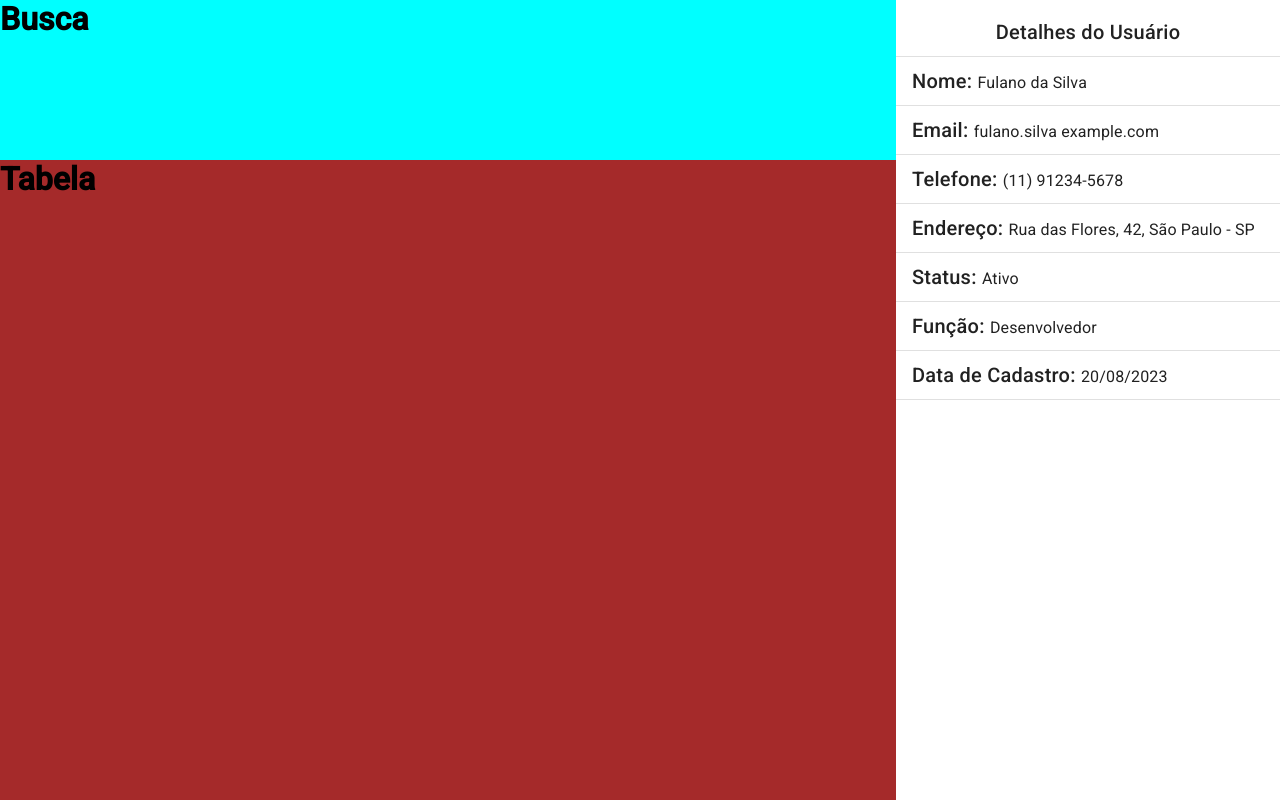
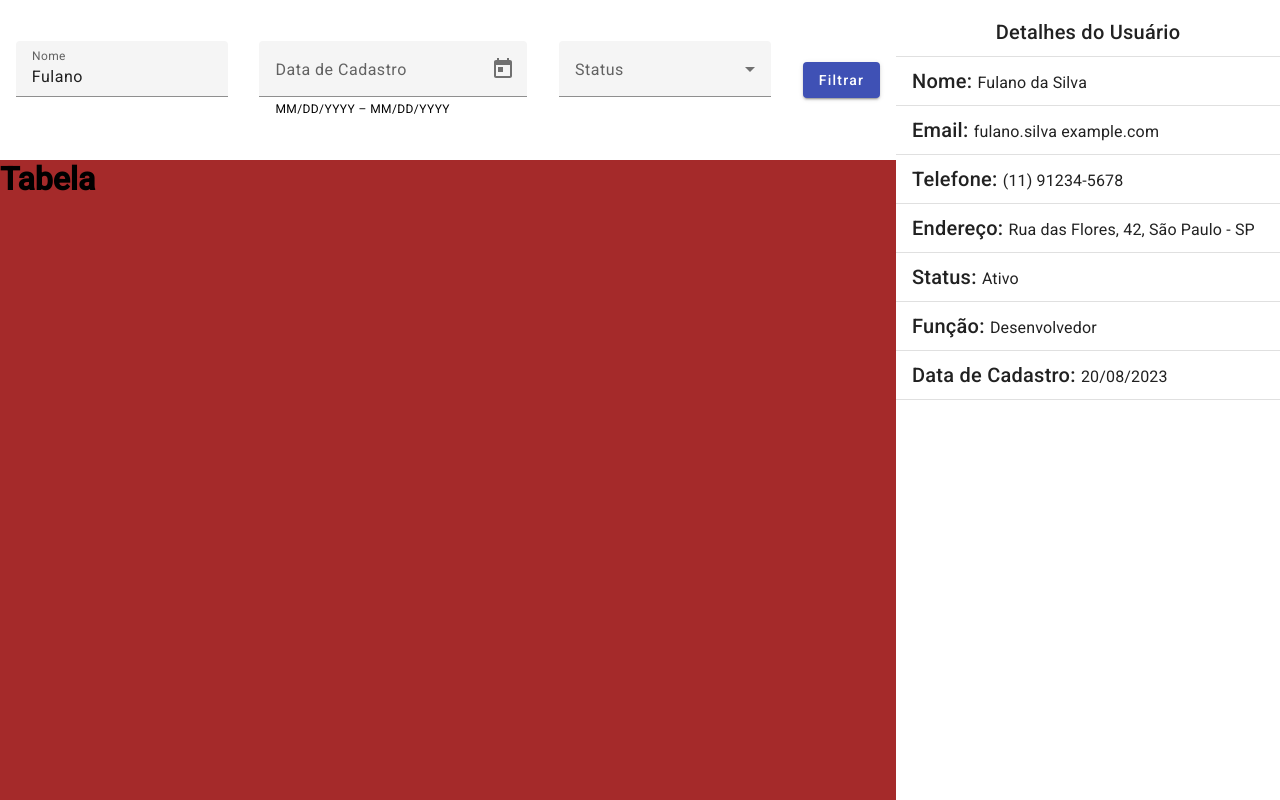
Before and after one commit to iagofrei/front_angular, an Angular app in the folder sessao_05_projeto_filtro_de_lista_de_usuarios/users-filter-project/: page / in a window 1280 px wide. Built offline with nearby package versions, Linux system fonts and the light colour scheme.

Commit message:
criando o componente de filtro

```diff
--- a/sessao_05_projeto_filtro_de_lista_de_usuarios/users-filter-project/src/app/app.component.html
+++ b/sessao_05_projeto_filtro_de_lista_de_usuarios/users-filter-project/src/app/app.component.html
@@ -2,7 +2,7 @@
   <div class="left-container">
     <div class="top-div">
       <!-- Conteúdo da div superior -->
-       <h1>Busca</h1>
+      <app-filter></app-filter>
     </div>
     <div class="main-left-div">
       <!-- Conteúdo da div esquerda (80% de altura) -->
--- a/sessao_05_projeto_filtro_de_lista_de_usuarios/users-filter-project/src/app/app.component.scss
+++ b/sessao_05_projeto_filtro_de_lista_de_usuarios/users-filter-project/src/app/app.component.scss
@@ -14,7 +14,6 @@
 .top-div {
     flex-grow: 1;
     // Preenche todo o espaço disponível
-    background-color: aqua;
 }
 
 .main-left-div {
--- /dev/null
+++ b/sessao_05_projeto_filtro_de_lista_de_usuarios/users-filter-project/src/app/components/filter/filter.component.html
@@ -0,0 +1,38 @@
+<div class="filter">
+  <form class="form">
+    <div class="form__name">
+      <mat-form-field class="example-full-width">
+        <mat-label>Nome</mat-label>
+        <input matInput placeholder="Ex. Fulano da Silva" value="Fulano" />
+      </mat-form-field>
+    </div>
+    <div class="form__date-picker">
+      <mat-form-field>
+        <mat-label>Data de Cadastro</mat-label>
+        <mat-date-range-input [rangePicker]="picker">
+          <input matStartDate placeholder="Start date" />
+          <input matEndDate placeholder="End date" />
+        </mat-date-range-input>
+        <mat-hint>MM/DD/YYYY – MM/DD/YYYY</mat-hint>
+        <mat-datepicker-toggle
+          matIconSuffix
+          [for]="picker"
+        ></mat-datepicker-toggle>
+        <mat-date-range-picker #picker></mat-date-range-picker>
+      </mat-form-field>
+    </div>
+    <div class="form__status">
+      <mat-form-field>
+        <mat-label>Status</mat-label>
+        <mat-select>
+          <mat-option *ngFor="let food of foods" [value]="food.value">{{
+            food.viewValue
+          }}</mat-option>
+        </mat-select>
+      </mat-form-field>
+    </div>
+    <div class="form__button">
+        <button mat-raised-button color="primary">Filtrar</button>
+    </div>
+  </form>
+</div>
--- /dev/null
+++ b/sessao_05_projeto_filtro_de_lista_de_usuarios/users-filter-project/src/app/components/filter/filter.component.scss
@@ -0,0 +1,21 @@
+.filter {
+    width: 100%;
+    height: 100%;
+}
+
+.form {
+    width: 100%;
+    height: 100%;
+    display: flex;
+    align-items: center;
+    justify-content: space-around;
+    flex-wrap: wrap;
+
+    &__name {  }
+
+    &__date-picker {  }
+
+    &__status {  }
+
+    &__button {  }
+}
--- /dev/null
+++ b/sessao_05_projeto_filtro_de_lista_de_usuarios/users-filter-project/src/app/components/filter/filter.component.ts
@@ -0,0 +1,20 @@
+import { Component } from '@angular/core';
+
+@Component({
+  selector: 'app-filter',
+  templateUrl: './filter.component.html',
+  styleUrl: './filter.component.scss'
+})
+export class FilterComponent {
+
+  foods = [
+    {
+      value: "Teste",
+      viewValue: "Teste"
+    },
+    {
+      value: "Teste1",
+      viewValue: "Teste1"
+    }
+  ]
+}
```
Also changed, not shown: sessao_05_projeto_filtro_de_lista_de_usuarios/users-filter-project/src/app/angular-material/angular-maretial.module.ts (+25 -2 lines), sessao_05_projeto_filtro_de_lista_de_usuarios/users-filter-project/src/app/components/components.module.ts (+13 -3 lines), 1 other file (tests, documents, lock files or other folders).
